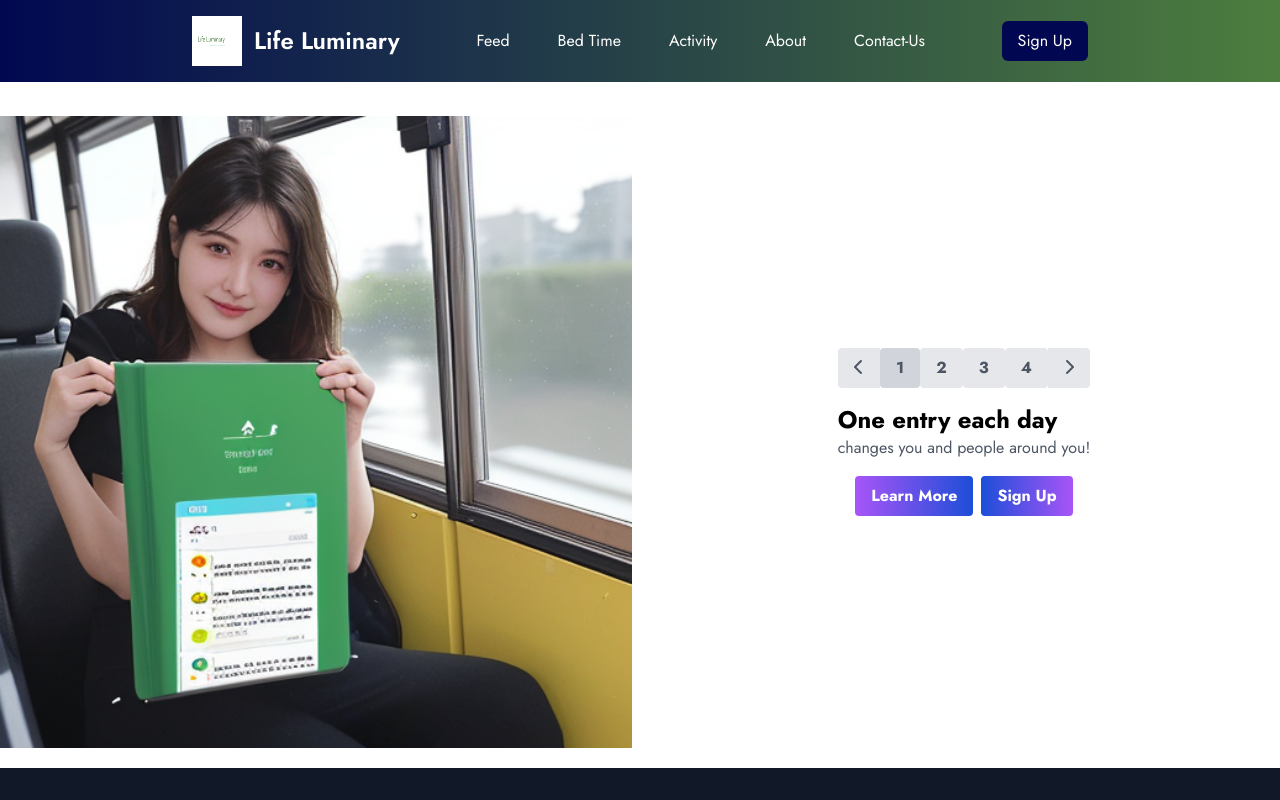
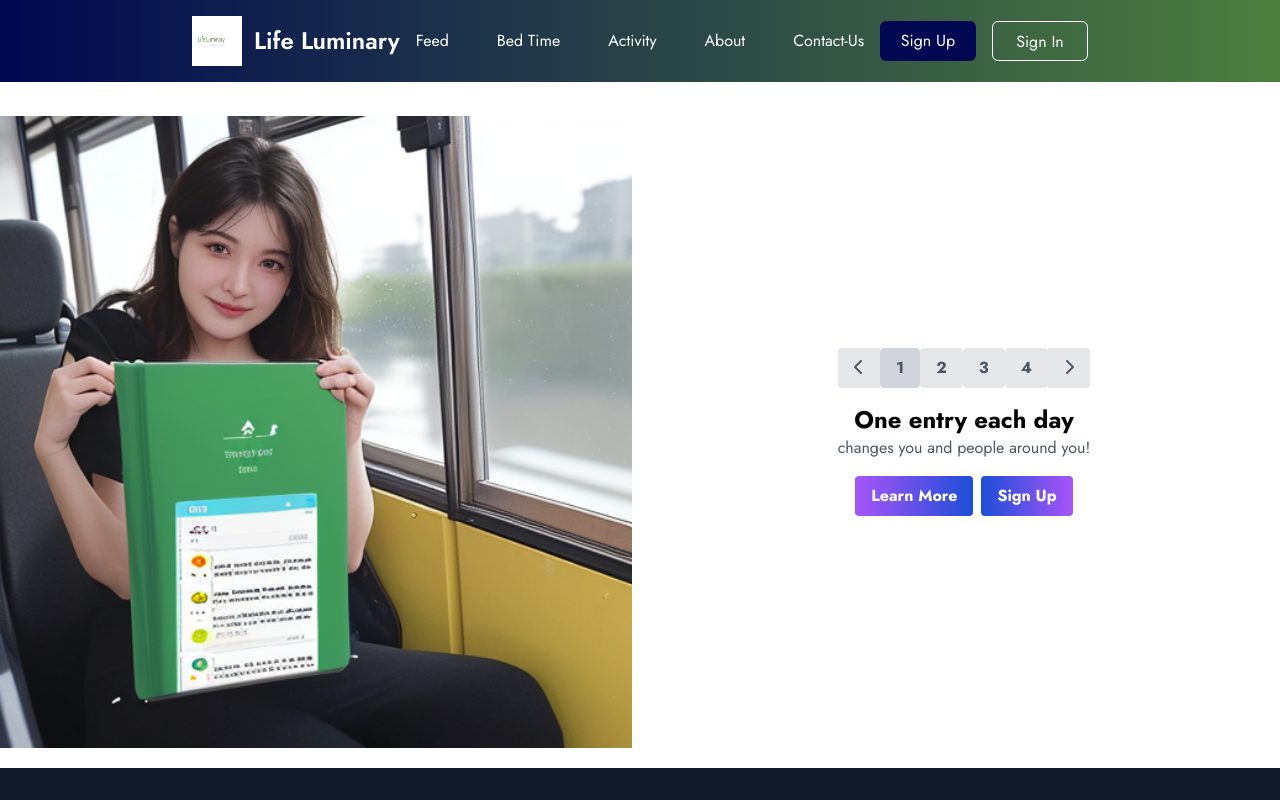
Before and after one commit to Khagendra01/Life-Luminary, a React (Vite) app in the folder front-end/: page / in a window 1280 px wide. Shown: the top 800 px of the page. Built offline with nearby package versions, Linux system fonts and the light colour scheme.

Commit message:
transfer

```diff
--- /dev/null
+++ b/front-end/src/api/postFeed.tsx
@@ -0,0 +1 @@
+import instance from "./instance";
--- a/front-end/src/components/Carousel.tsx
+++ b/front-end/src/components/Carousel.tsx
@@ -62,7 +62,7 @@ const Carousel = ({ images }: { images: string[] }) => {
                     <i className="fas fa-chevron-right"></i>
                 </button>
             </div>
-            <div className="mt-4">
+            <div className="mt-4 text-center">
                 <h2 className="text-2xl font-bold transition duration-500 ease-in-out transform hover:-translate-y-1 hover:scale-110">One entry each day</h2>
                 <p className="text-gray-600 transition duration-500 ease-in-out transform hover:-translate-y-1 hover:scale-110">changes you and people around you!</p>
             </div>
--- a/front-end/src/components/DailyNote.tsx
+++ b/front-end/src/components/DailyNote.tsx
@@ -3,15 +3,15 @@ import 'react-big-calendar/lib/css/react-big-calendar.css';
 import { FaRegCalendarAlt } from 'react-icons/fa';
 
 import './styles/calendar.css';
+import { useState } from 'react';
 
 const DailyNote = () => {
 
+    const [content, setContent] = useState('');
 
     const today = new Date();
     const month = today.toLocaleString('default', { month: 'long' });
     const day = today.getDate();
-
-
 
     return (
         <>
--- a/front-end/src/components/Navbar.tsx
+++ b/front-end/src/components/Navbar.tsx
@@ -29,11 +29,12 @@ const Navbar = () => {
         <>
             <nav className='bg-gradient-to-r from-primary to-secondary  text-white py-4 px-12 md:px-24 lg:px-32 xl:px-48 2xl:px-64 fixed top-0 right-0 left-0'>
                 <div className='flex justify-between items-center'>
-                    <div className='flex items-center space-x-3'>
+                    <div className='flex items-center space-x-3 '>
                         <a href="/" className='text-2xl font-semibold flex items-center space-x-3 text-white'>
                             <img src={logo} alt="logo" style={{ width: "50px", height: "50px" }} /><span>Life Luminary</span>
                         </a>
                     </div>
+                    <div>
                     <ul className='hidden md:flex space-x-12 mx-auto'>
                         {navItems.map((item, index) => (
                             <li key={index}>
@@ -41,14 +42,26 @@ const Navbar = () => {
                             </li>
                         ))}
                     </ul>
+                    </div>
 
-                    <div className='hidden md:flex items-center space-x-12'>
-                        <button onClick={() => navigate('/register')} className='bg-primary text-white px-4 py-2 rounded-md'>Sign Up</button>
+                    <div className='hidden md:flex items-center space-x-4'>
+                        <button
+                            onClick={() => navigate('/register')}
+                            className='bg-primary text-white w-24 h-10 rounded-md transition duration-500 ease-in-out transform hover:-translate-y-1 hover:scale-110 hover:bg-gradient-to-r hover:from-green-400 hover:to-blue-500'
+                        >
+                            Sign Up
+                        </button>
+                        <button
+                            onClick={() => navigate('/login')}
+                            className='text-white w-24 h-10 px-4 py-2 rounded-md border border-white transition duration-500 ease-in-out transform hover:-translate-y-1 hover:scale-110'
+                        >
+                            Sign In
+                        </button>
                     </div>
 
 
                     {/* mobile menu */}
-                    <div className='md:hidden flex items-center'>
+                    <div className='md:hidden flex items-center justify-end'>
                         <button className='mobile-menu-button' onClick={toggleMenu}>
                             {isMenuOpen ? (
                                 <svg className='w-6 h-6 text-white' fill='none' stroke='currentColor' viewBox='0 0 24 24' xmlns='http://www.w3.org/2000/svg'>
--- /dev/null
+++ b/front-end/src/models/contactModel.tsx
@@ -0,0 +1,6 @@
+export interface ContactInfo {
+    firstName: string;
+    lastName: string;
+    email: string;
+    phone: string;
+}
```
Also changed, not shown: front-end/src/models/postModel.tsx (added, +10 -0 lines).
